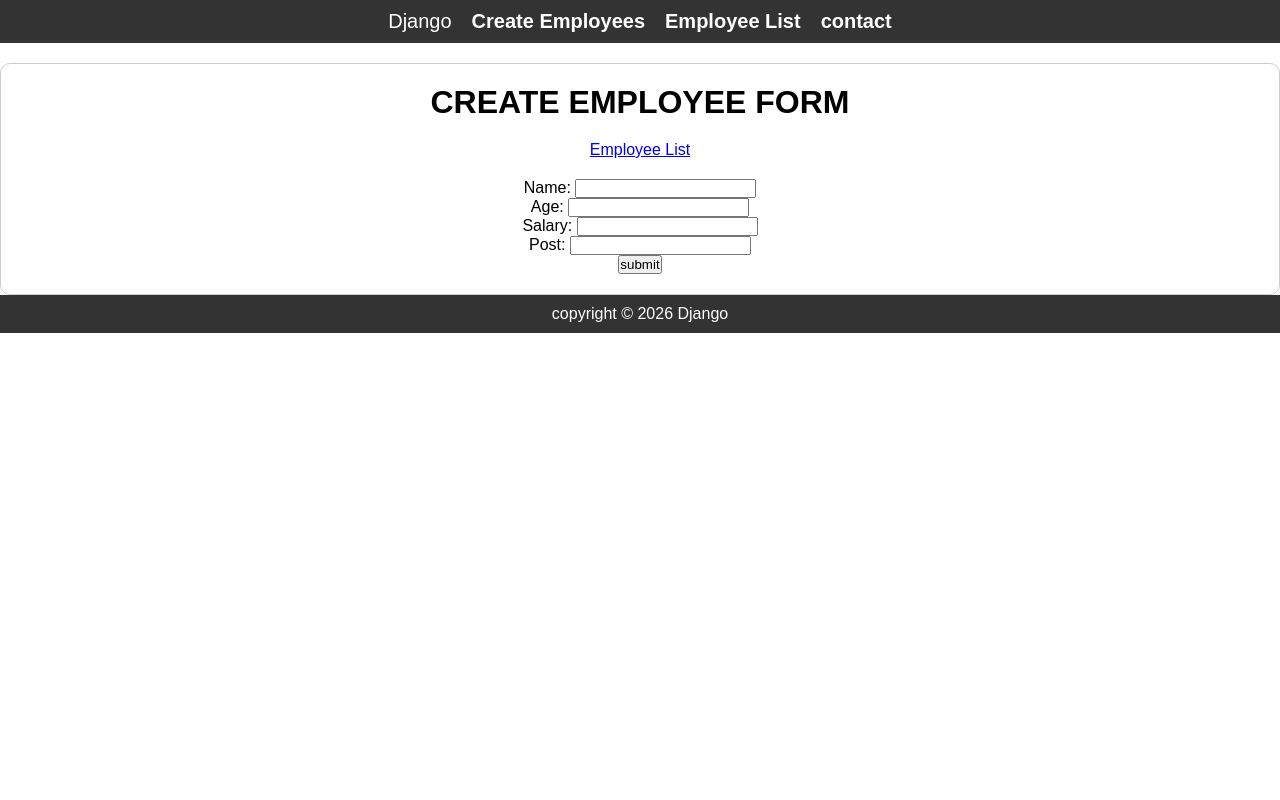
After one commit to jashpatel5848/2026_internship_django, a Django app: page /employee/createEmployeeWithForm/ in a window 1280 px wide. The commit adds this page. Run offline with Django 5.2, Linux system fonts and the light colour scheme.

Commit message:
css implement

```diff
--- a/learning26/employee/admin.py
+++ b/learning26/employee/admin.py
@@ -1,6 +1,7 @@
 from django.contrib import admin
-from .models import Employee
+from .models import Employee,Course
 
 # Register your models here.
 
 admin.site.register(Employee)
+admin.site.register(Course)
--- /dev/null
+++ b/learning26/employee/forms.py
@@ -0,0 +1,15 @@
+from django import forms
+from .models import Employee,Course
+
+#employee form
+#modelForm --> it will create form using model fields
+
+class EmployeeForm(forms.ModelForm):
+    class Meta:
+        model = Employee
+        fields = '__all__'   #[name,age,salary,joiningDate,post]
+
+class CourseForm(forms.ModelForm):
+    class Meta:
+        model = Course
+        fields = '__all__'
--- a/learning26/employee/models.py
+++ b/learning26/employee/models.py
@@ -14,3 +14,12 @@ class Employee(models.Model):
 
     def __str__(self):
         return self.name
+
+class Course(models.Model):
+    name = models.CharField(max_length=100)
+    fee = models.IntegerField()
+    duration = models.IntegerField()
+    class Meta:
+        db_table = "course"
+    def __str__(self):
+        return self.name
--- a/learning26/employee/urls.py
+++ b/learning26/employee/urls.py
@@ -2,8 +2,15 @@ from . import views
 from django.urls import path
 
 urlpatterns = [
-    path('employeeList/', views.employeeList),
+    path('employeeList/', views.employeeList,name="employeeList"),
     path('employeeFilter/',views.employeeFilter),
+    path('createEmployee/',views.createEmployee),
+    path('createEmployeeWithForm/',views.createEmployeeWithForm,name="createEmployeeWithForm"),
+    path('createCourse/',views.createCourse),
+    #path('deleteEmployee/',views.deleteEmployee,name="deleteEmployee")
+    path('deleteEmployee/<int:id>',views.deleteEmployee,name="deleteEmployee"),
+    path('filterEmployee/',views.filterEmployee,name="filterEmployee"),
+    path('updateemployee/<int:id>',views.updateEmployee,name="updateEmployee")
 
 
     ]
--- a/learning26/employee/views.py
+++ b/learning26/employee/views.py
@@ -1,12 +1,13 @@
-from django.shortcuts import render
+from django.shortcuts import render,HttpResponse,redirect
 from .models import Employee
+from .forms import EmployeeForm,CourseForm
 
 
 
 # Create your views here.
 def employeeList(request):
     #employees = Employee.objects.all()   #select * from employee
-    employees = Employee.objects.all().values()
+    employees = Employee.objects.all().order_by("id").values()
     #employees = Employee.objects.all().values_list()
     print(employees)
     return render(request, 'employee/employeeList.html', {'employees': employees})
@@ -75,3 +76,58 @@ def employeeFilter(request):
     print("query 18",employee18)
 
     return render(request, 'employee/employeeFilter.html')
+
+def createEmployee(request):
+    Employee.objects.create(name="ajay",age=23,salary=23000,post="HR",join_date="2022-01-01")
+    return HttpResponse("EMPLOYEE CREATED")
+
+def createEmployeeWithForm(request):
+    print(request.method)
+    if request.method == "POST":
+        form = EmployeeForm(request.POST)
+        form.save() #it same as create
+        #return HttpResponse("EMPLOYEE CREATED...")
+        return redirect("employeeList")
+
+    else:
+        #formobject create --> html
+        form = EmployeeForm()  #form object
+        return render(request,"employee/createEmployeeForm.html",{"form":form})
+
+
+
+def createCourse(request):
+    if request.method == "POST":
+        form = CourseForm(request.POST)  #csrf token,form all fields data
+        form.save()  #create...insert into table
+        return HttpResponse("COURSE CREATED...")
+    else:
+        form = CourseForm()
+        return render(request,"employee/createCourse.html",{"form":form})
+
+
+def deleteEmployee(request,id):
+    #delete from employee where id = 1
+    print("id from url",id)
+    Employee.objects.filter(id=id).delete()
+    #HttpResponse("EMPLOYEE DELETED...")
+    #employee list redirect
+    return redirect("employeeList") #url --> name -->
+
+def filterEmployee(request):
+    print("filter employee called...")
+    employees = Employee.objects.filter(age__gte=25).values()
+    print("filter employees = ",employees)
+    return redirect("employeeList")
+
+def updateEmployee(request,id):
+    #database existing use ...id -->
+    employee = Employee.objects.get(id=id) #select * from employee where id = 1
+    form = EmployeeForm(instance=employee)
+    if request.method == "POST":
+        form = EmployeeForm(request.POST,instance=employee)
+        form.save()
+        return redirect("employeeList")
+    else:
+        form = EmployeeForm(instance=employee)
+        return render(request,"employee/updateEmployee.html",{"form":form})
--- a/learning26/learning26/settings.py
+++ b/learning26/learning26/settings.py
@@ -121,4 +121,7 @@ USE_TZ = True
 # Static files (CSS, JavaScript, Images)
 # https://docs.djangoproject.com/en/6.0/howto/static-files/
 
-STATIC_URL = 'static/'
+STATIC_URL = '/static/'
+STATICFILES_DIRS = [
+    BASE_DIR / "static"
+]
--- /dev/null
+++ b/learning26/static/css/style.css
@@ -0,0 +1,76 @@
+*{
+    margin: 0;
+    padding: 0;
+    box-sizing: border-box;
+    font-family: 'poppins', sans-serif;
+}
+
+.navbar{
+    background-color: #333;
+    color: #fff;
+    padding: 10px;
+    text-align: center;
+    justify-content: center;
+    align-items: center;
+    display: flex;
+    gap: 20px;
+}
+
+.logo a{
+    text-decoration: none;
+    color: #fff;
+    font-size: 20px;
+    front-weight:bold;
+}
+
+.nav-links{
+    display: flex;
+    gap: 20px;
+}
+
+.nav-links a{
+    text-decoration: none;
+    color: #fff;
+    font-size: 20px;
+    font-weight: bold;
+}
+
+.content{
+    text-align: center;
+    justify-content: center;
+    align-items: center;
+    display: flex;
+    gap: 20px;
+    margin-top: 20px;
+    flex-direction: column;
+    border: 1px solid #ccc;
+    padding: 20px;
+    border-radius: 10px;
+    background-color: #fff;
+}
+
+.content table{
+    width: 100%;
+    border-collapse: collapse;
+    margin-top: 20px;
+}
+.content table, th
+.content table, td{
+    border: 1px solid #ccc;
+    padding: 8px;
+    text-align: left;
+}
+.content table th{
+    background-color: #f2f2f2;
+}
+
+.footer {
+    background-color: #333;
+    color: #fff;
+    padding: 10px;
+    text-align: center;
+    justify-content: center;
+    align-items: center;
+    display: flex;
+    gap: 20px;
+}
--- /dev/null
+++ b/learning26/templates/base.html
@@ -0,0 +1,14 @@
+{% load static %}
+<html>
+    <head>
+        <link rel="stylesheet" href="{% static 'css/style.css' %}">
+    </head>
+    <body>
+        {% include "usernavbar.html" %}
+
+
+        <div class="content">{% block content %}{% endblock content %}</div>
+
+        {% include "footer.html" %}
+    </body>
+</html>
--- /dev/null
+++ b/learning26/templates/employee/createCourse.html
@@ -0,0 +1,5 @@
+<form method = "POST">
+    {% csrf_token %}
+    {{form}}
+    <input type="submit" value="submit">
+</form>
--- /dev/null
+++ b/learning26/templates/employee/createEmployeeForm.html
@@ -0,0 +1,11 @@
+{% extends "base.html" %}
+
+{% block content %}
+<h1>CREATE EMPLOYEE FORM</h1>
+<a href="{% url 'employeeList' %}">Employee List</a>
+<form method="POST">
+    {% csrf_token %}
+    {{form}}
+    <input type="submit" value="submit">
+</form>
+{% endblock content %}
--- /dev/null
+++ b/learning26/templates/employee/updateEmployee.html
@@ -0,0 +1,5 @@
+<form method = "post">
+    {% csrf_token %}
+    {{form.as_p}}
+    <input type="submit" value="update">
+</form>
--- /dev/null
+++ b/learning26/templates/footer.html
@@ -0,0 +1,3 @@
+<div class="footer">
+            <p>copyright &copy; 2026 Django</p>
+        </div>
--- /dev/null
+++ b/learning26/templates/usernavbar.html
@@ -0,0 +1,10 @@
+<nav class="navbar">
+            <div class="logo">
+                <a href="#">Django</a>
+            </div>
+            <div class='nav-links'>
+                <a href="{% url 'createEmployeeWithForm' %}">Create Employees</a>
+                <a href="{% url 'employeeList' %}">Employee List</a>
+                <a href="#">contact</a>
+            </div>
+        </nav>
```
Also changed, not shown: learning26/templates/employee/employeeList.html (+15 -3 lines), learning26/employee/migrations/0002_course.py (added).
